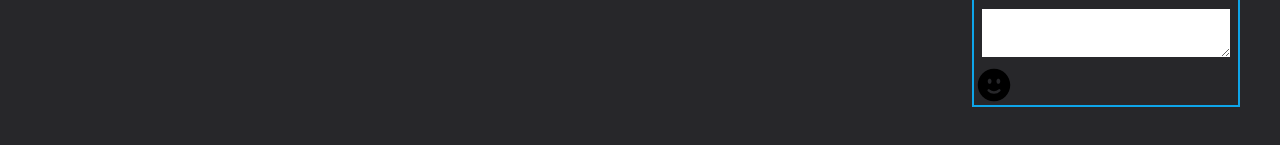
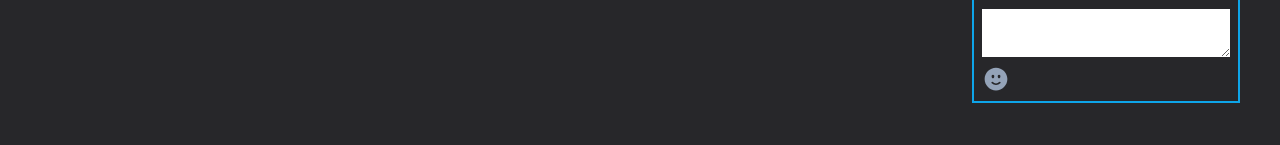
Before and after one commit to kelvin6118/Anonymous_Diary, a React (Create React App) app: page / in a window 1280 px wide. Shown: the part 165-310 px from the top of the page. Built offline with nearby package versions, Linux system fonts and the light colour scheme.

Commit message:
style emoji button

```diff
--- a/src/components/CreateForm.tsx
+++ b/src/components/CreateForm.tsx
@@ -10,7 +10,7 @@ function CreateForm({}: Props) {
   const [description, setDescription] = useState<any>();
 
   const addEmoji = (e:React.MouseEvent<Element, MouseEvent>, emojiObject:IEmojiData) => {
-    setDescription(description + emojiObject.emoji)
+    setDescription(description? description + emojiObject.emoji : emojiObject.emoji)
   };
 
   return (
@@ -34,19 +34,25 @@ function CreateForm({}: Props) {
               className=''
               onChange={(e) => setDescription(e.target.value)}
             />
+            <div
+            className='w-7 h-7 cursor-pointer right-0'
+            onClick={() => setEmojiActive(!openEmoji)}>
+              <FaceSmileIcon pointerEvents="none" className='w-7 h-7 text-slate-400'/>
+            </div>
         </form>
-        <button onClick={() => setEmojiActive(!openEmoji)}>
-          <FaceSmileIcon pointerEvents="none" className='h-10 w-10'/>
+
+        <div className="h-fit w-full">
           {openEmoji && (
-            <div>
-              <Picker onEmojiClick={function (event: React.MouseEvent<Element, MouseEvent>, data: IEmojiData):
-                void {
-                 addEmoji(event, data);
-                } } />
-            </div>
-          )}
-        </button>
-
+              <div>
+                <Picker
+                onEmojiClick={function (event: React.MouseEvent<Element, MouseEvent>, data: IEmojiData):
+                  void {
+                  addEmoji(event, data);
+                  } }
+                />
+              </div>
+            )}
+        </div>
     </div>
   )
 }
```
